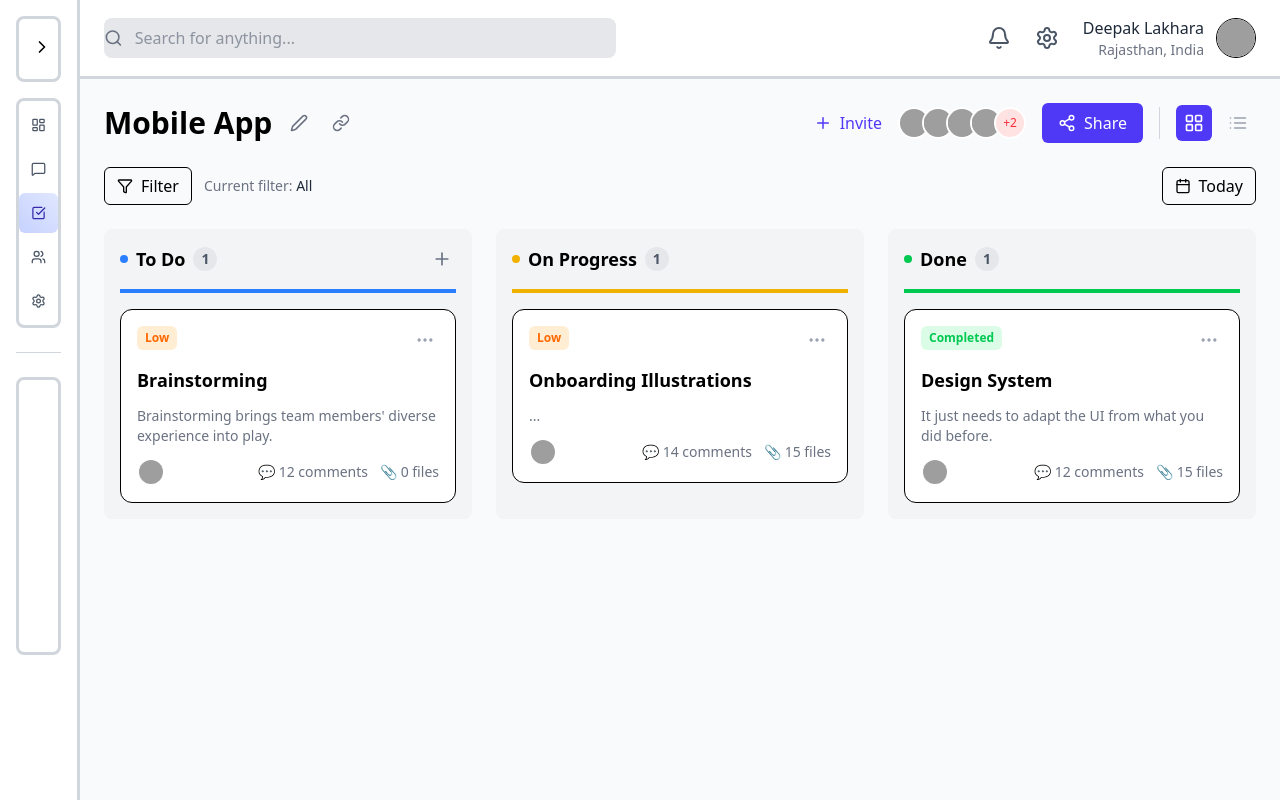
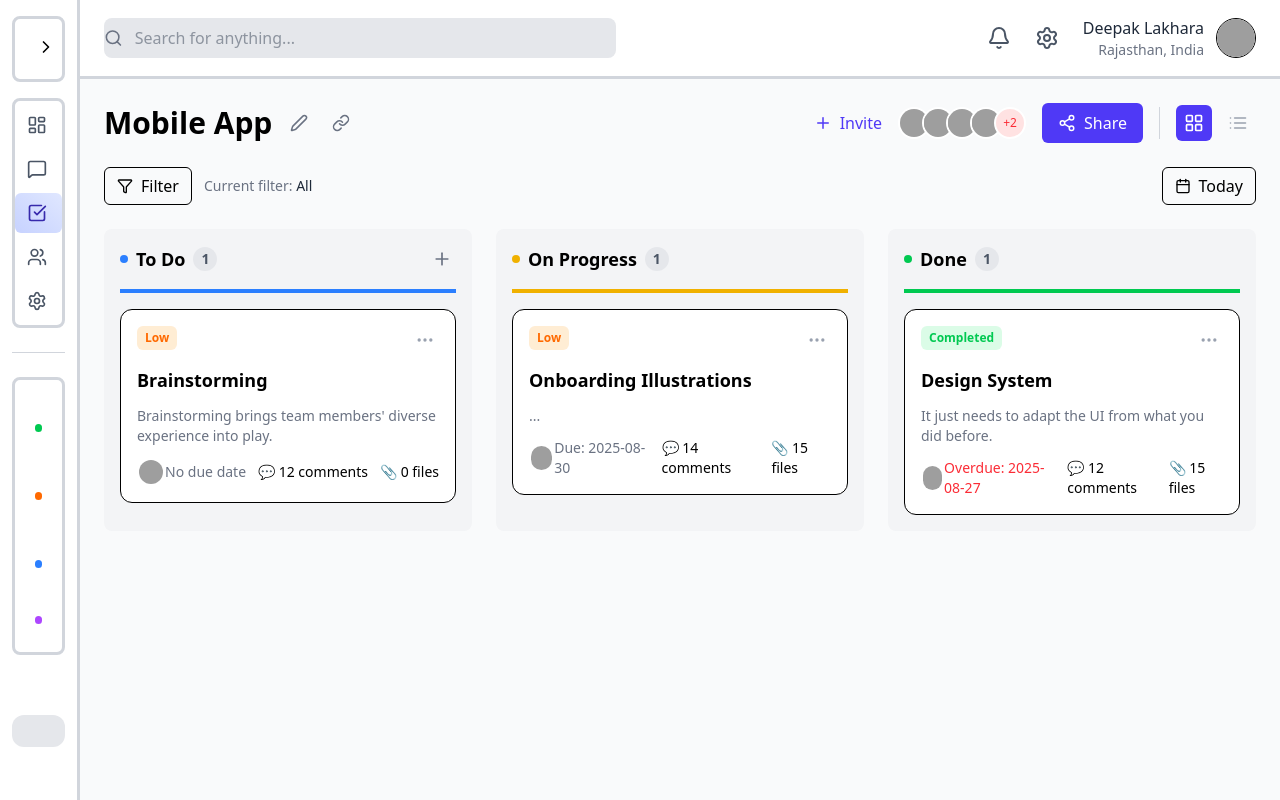
Before and after one commit to DEEPAK-7850/assignment, a React (Vite) app: page / in a window 1280 px wide. Shown: the top 800 px of the page. Built offline with nearby package versions, Linux system fonts and the light colour scheme; grey boxes are pictures that could not be loaded.

Commit message:
due date feature added

```diff
--- a/src/components/AddTaskModal.tsx
+++ b/src/components/AddTaskModal.tsx
@@ -1,4 +1,4 @@
-// src/components/AddTaskModal.tsx
+
 
 import { useState } from 'react';
 import { useDispatch } from 'react-redux';
@@ -15,6 +15,7 @@ export default function AddTaskModal({ isOpen, onClose }: AddTaskModalProps) {
   const [title, setTitle] = useState('');
   const [description, setDescription] = useState('');
   const [priority, setPriority] = useState<'Low' | 'High'>('Low');
+  const [dueDate, setDueDate] = useState<string | null>(null); // Added for due date
 
   const dispatch = useDispatch<AppDispatch>();
 
@@ -22,12 +23,13 @@ export default function AddTaskModal({ isOpen, onClose }: AddTaskModalProps) {
     e.preventDefault();
     if (!title.trim()) return; // Simple validation
 
-    dispatch(addTask({ title, description, priority }));
+    dispatch(addTask({ title, description, priority, dueDate }));
 
     // Reset form and close modal
     setTitle('');
     setDescription('');
     setPriority('Low');
+    setDueDate(null);
     onClose();
   };
 
@@ -77,6 +79,16 @@ export default function AddTaskModal({ isOpen, onClose }: AddTaskModalProps) {
                 <option value="High">High</option>
               </select>
             </div>
+            <div>
+              <label htmlFor="add-dueDate" className="block text-sm font-medium text-gray-700 mb-1">Due Date</label>
+              <input
+                type="date"
+                id="add-dueDate"
+                value={dueDate || ''}
+                onChange={(e) => setDueDate(e.target.value || null)}
+                className="w-full px-3 py-2 border border-gray-300 rounded-md shadow-sm focus:outline-none focus:ring-indigo-500 focus:border-indigo-500"
+              />
+            </div>
           </div>
           <div className="mt-6 flex justify-end gap-3">
             <button type="button" onClick={onClose} className="px-4 py-2 bg-gray-200 text-gray-800 rounded-md hover:bg-gray-300">
--- a/src/components/EditTaskModal.tsx
+++ b/src/components/EditTaskModal.tsx
@@ -1,4 +1,3 @@
-// src/components/EditTaskModal.tsx
 
 import { useState, useEffect } from 'react';
 import { useDispatch } from 'react-redux';
@@ -17,6 +16,7 @@ export default function EditTaskModal({ isOpen, onClose, task, columnId }: EditT
   const [title, setTitle] = useState('');
   const [description, setDescription] = useState('');
   const [priority, setPriority] = useState<'Low' | 'High' | 'Completed'>('Low');
+  const [dueDate, setDueDate] = useState<string | null>(null); // Added for due date
   const dispatch = useDispatch<AppDispatch>();
 
   useEffect(() => {
@@ -24,13 +24,14 @@ export default function EditTaskModal({ isOpen, onClose, task, columnId }: EditT
       setTitle(task.title);
       setDescription(task.description);
       setPriority(task.priority);
+      setDueDate(task.dueDate); // Initialize dueDate
     }
   }, [task]);
 
   const handleSubmit = (e: React.FormEvent) => {
     e.preventDefault();
     if (!title.trim()) return;
-    dispatch(editTask({ columnId, taskId: task.id, updates: { title, description, priority } }));
+    dispatch(editTask({ columnId, taskId: task.id, updates: { title, description, priority, dueDate } }));
     onClose();
   };
 
@@ -55,11 +56,21 @@ export default function EditTaskModal({ isOpen, onClose, task, columnId }: EditT
             </div>
             <div>
               <label htmlFor="edit-priority" className="block text-sm font-medium text-gray-700 mb-1">Priority</label>
-              <select id="edit-priority" value={priority} onChange={(e) => setPriority(e.target.value as any)} className="w-full mt-1 p-2 border rounded-md">
+              <select id="edit-priority" value={priority} onChange={(e) => setPriority(e.target.value as 'Low' | 'High' | 'Completed')} className="w-full mt-1 p-2 border rounded-md">
                 <option value="Low">Low</option>
                 <option value="High">High</option>
                 {columnId === 'done' && <option value="Completed">Completed</option>}
               </select>
+            </div>
+            <div>
+              <label htmlFor="edit-dueDate" className="block text-sm font-medium text-gray-700 mb-1">Due Date</label>
+              <input
+                type="date"
+                id="edit-dueDate"
+                value={dueDate || ''}
+                onChange={(e) => setDueDate(e.target.value || null)}
+                className="w-full mt-1 p-2 border rounded-md"
+              />
             </div>
           </div>
           <div className="mt-6 flex justify-end gap-3">
--- a/src/components/Sidebar.tsx
+++ b/src/components/Sidebar.tsx
@@ -1,3 +1,5 @@
+"use client"
+
 import {
   LayoutDashboard,
   MessageSquare,
@@ -6,19 +8,20 @@ import {
   Settings,
   Plus,
   Lamp,
-    MoreHorizontal,
   ChevronLeft,
   ChevronRight,
-  } from "lucide-react";
-  import { useState, createContext, useContext } from "react";
+} from "lucide-react"
+import { useState, createContext, useContext } from "react"
 
-  const SidebarContext = createContext();
+const SidebarContext = createContext()
 
 export default function Sidebar() {
-    const [expanded, setExpanded] = useState(false);
+  const [expanded, setExpanded] = useState(false)
 
   return (
-      <aside className={`h-[1280px] bg-white border-r-3 border-gray-300 p-4 flex flex-col justify-between transition-all duration-300 ease-in-out ${expanded ? 'w-64' : 'w-20'}`}>
+    <aside
+      className={`h-[1280px] bg-white border-r-3 border-gray-300 py-4 px-3 flex flex-col justify-between transition-all duration-300 ease-in-out ${expanded ? "w-64" : "w-20"}`}
+    >
       <SidebarContext.Provider value={{ expanded }}>
         <div>
           {/* Logo */}
@@ -27,10 +30,7 @@ import {
               <div className="w-8 h-8 bg-indigo-600 rounded-lg shrink-0"></div>
               <h1 className="text-xl font-bold">Project M.</h1>
             </div>
-              <button
-                onClick={() => setExpanded((curr) => !curr)}
-                className="p-1.5 hover:bg-gray-100 rounded-lg"
-              >
+            <button onClick={() => setExpanded((curr) => !curr)} className="p-1.5 hover:bg-gray-100 rounded-lg">
               {expanded ? <ChevronLeft size={20} /> : <ChevronRight size={20} />}
             </button>
           </div>
@@ -48,9 +48,13 @@ import {
 
           {/* Projects Navigation */}
           <div className="space-y-2 rounded-lg p-2 border-3 border-gray-300">
-              <div className={`flex items-center justify-between px-2 overflow-hidden transition-all ${expanded ? 'w-full' : 'w-0 h-0'}`}>
+            <div
+              className={`flex items-center justify-between px-2 overflow-hidden transition-all ${expanded ? "w-full" : "w-0 h-0"}`}
+            >
               <h2 className="text-sm font-bold text-gray-400 uppercase">My Projects</h2>
-                <button className="p-1 hover:bg-gray-100 rounded"><Plus size={16} /></button>
+              <button className="p-1 hover:bg-gray-100 rounded">
+                <Plus size={16} />
+              </button>
             </div>
             <ul className="flex-1 space-y-1">
               <SidebarItem icon={<div className="w-2 h-2 rounded-full bg-green-500"></div>} text="Mobile App" />
@@ -59,39 +63,45 @@ import {
               <SidebarItem icon={<div className="w-2 h-2 rounded-full bg-purple-500"></div>} text="Wireframes" />
             </ul>
           </div>
-          </div>
 
-          {/* Bottom "Thoughts" Block */}
-          <div className={`bg-gray-50 p-4 rounded-xl text-center relative overflow-hidden transition-all ${expanded ? '' : 'h-0 mt-6 p-0'}`}>
-            <div className={`w-12 h-12 bg-gray-200 rounded-full mx-auto flex items-center justify-center absolute -top-6 left-1/2 -translate-x-1/2 transition-all ${!expanded && 'opacity-0'}`}>
+          {/* "Thoughts" Block - Now positioned below Projects */}
+          <div
+            className={`bg-gray-200 p-4 rounded-xl text-center relative transition-all mt-[60px] ${expanded ? "" : "h-0 p-0"}`}
+          >
+            <div
+              className={`w-12 h-12 bg-gray-200 rounded-full mx-auto flex items-center justify-center absolute -top-6 left-1/2 -translate-x-1/2 transition-all ${!expanded && "opacity-0"}`}
+            >
               <Lamp className="text-yellow-500" />
             </div>
-            <div className={`pt-8 transition-all ${!expanded && 'opacity-0'}`}>
+            <div className={`pt-8 transition-all ${!expanded && "opacity-0"}`}>
               <h3 className="font-bold">Thoughts Time</h3>
               <p className="text-sm text-gray-500 my-2">Share thoughts with your peers.</p>
               <button className="w-full bg-white p-2 rounded-md font-medium mt-2 border">Write a message</button>
             </div>
           </div>
+        </div>
       </SidebarContext.Provider>
     </aside>
-    );
+  )
 }
 
 export function SidebarItem({ icon, text, active, alert }) {
-    const { expanded } = useContext(SidebarContext);
+  const { expanded } = useContext(SidebarContext)
 
   return (
-      <li className={`relative flex items-center py-2 px-3 my-1 font-medium rounded-md cursor-pointer transition-colors group ${active ? "bg-gradient-to-tr from-indigo-200 to-indigo-100 text-indigo-800" : "hover:bg-indigo-50 text-gray-600"}`}>
+    <li
+      className={`relative flex items-center py-2 px-3 my-1 font-medium rounded-md cursor-pointer transition-colors group ${active ? "bg-gradient-to-tr from-indigo-200 to-indigo-100 text-indigo-800" : "hover:bg-indigo-50 text-gray-600"}`}
+    >
       {icon}
-        <span className={`overflow-hidden transition-all ${expanded ? "w-52 ml-3" : "w-0"}`}>
-          {text}
-        </span>
+      <span className={`overflow-hidden transition-all ${expanded ? "w-52 ml-3" : "w-0"}`}>{text}</span>
       {alert && <div className={`absolute right-2 w-2 h-2 rounded bg-indigo-400 ${!expanded && "top-2"}`}></div>}
       {!expanded && (
-          <div className={`absolute left-full rounded-md px-2 py-1 ml-6 bg-indigo-100 text-indigo-800 text-sm invisible opacity-20 -translate-x-3 transition-all group-hover:visible group-hover:opacity-100 group-hover:translate-x-0`}>
+        <div
+          className={`absolute left-full rounded-md px-2 py-1 ml-6 bg-indigo-100 text-indigo-800 text-sm invisible opacity-20 -translate-x-3 transition-all group-hover:visible group-hover:opacity-100 group-hover:translate-x-0`}
+        >
           {text}
         </div>
       )}
     </li>
-    );
+  )
 }
--- a/src/components/TaskBoard.tsx
+++ b/src/components/TaskBoard.tsx
@@ -1,6 +1,5 @@
-// src/components/TaskBoard.tsx
 
-import { useState } from "react";
+import { useState, useEffect } from "react";
 import { Plus, MoreHorizontal, Filter, Calendar, Share2, Edit2, Link, LayoutGrid, List, Trash2, Pencil } from "lucide-react";
 import { DragDropContext, Droppable, Draggable, DropResult } from "@hello-pangea/dnd";
 import { useSelector, useDispatch } from "react-redux";
@@ -11,6 +10,24 @@ import EditTaskModal from "./EditTaskModal";
 
 const TaskCard = ({ task, onPriorityChange, onDelete, onEdit }: { task: Task, onPriorityChange: () => void, onDelete: () => void, onEdit: () => void }) => {
   const [isMenuOpen, setIsMenuOpen] = useState(false);
+
+  // Determine due date styling
+  let dueDateStyle = "text-gray-500";
+  let dueDateText = task.dueDate ? `Due: ${task.dueDate}` : "No due date";
+  if (task.dueDate) {
+    const now = new Date();
+    const due = new Date(task.dueDate);
+    const timeDiff = due.getTime() - now.getTime();
+    const oneDayInMs = 24 * 60 * 60 * 1000;
+    if (timeDiff < -oneDayInMs) {
+      dueDateStyle = "text-red-500 font-medium"; // Overdue
+      dueDateText = `Overdue: ${task.dueDate}`;
+    } else if (timeDiff <= oneDayInMs) {
+      dueDateStyle = "text-yellow-600 font-medium"; // Due soon
+      dueDateText = `Due soon: ${task.dueDate}`;
+    }
+  }
+
   return (
     <div className="bg-white p-4 rounded-xl border space-y-3 relative">
       <div className="flex justify-between items-start">
@@ -31,7 +48,8 @@ const TaskCard = ({ task, onPriorityChange, onDelete, onEdit }: { task: Task, on
         <div className="flex -space-x-2">
           {task.members.map((member, index) => <img key={index} src={member} alt="member" className="w-7 h-7 rounded-full border-2 border-white" />)}
         </div>
-        <div className="flex items-center gap-3 text-sm text-gray-500">
+        <div className="flex items-center gap-3 text-sm">
+          <span className={dueDateStyle}>{dueDateText}</span>
           <span>💬 {task.comments} comments</span>
           <span>📎 {task.files} files</span>
         </div>
@@ -140,6 +158,21 @@ export default function TaskBoard() {
   const [editingTask, setEditingTask] = useState<Task | null>(null);
   const [editingTaskColumn, setEditingTaskColumn] = useState<'todo' | 'inProgress' | 'done'>('todo');
   const [activeFilter, setActiveFilter] = useState('All');
+  const [reminderTasks, setReminderTasks] = useState<Task[]>([]);
+
+  // Check for overdue or soon-due tasks
+  useEffect(() => {
+    const allTasks = [...todo, ...inProgress, ...done];
+    const now = new Date();
+    const oneDayInMs = 24 * 60 * 60 * 1000; // 24 hours in milliseconds
+    const reminders = allTasks.filter(task => {
+      if (!task.dueDate) return false;
+      const due = new Date(task.dueDate);
+      const timeDiff = due.getTime() - now.getTime();
+      return timeDiff <= oneDayInMs && timeDiff >= -oneDayInMs; // Due within 24 hours or overdue
+    });
+    setReminderTasks(reminders);
+  }, [todo, inProgress, done]);
 
   const handleDragEnd = (result: DropResult) => {
     const { source, destination } = result;
@@ -171,6 +204,11 @@ export default function TaskBoard() {
       <DragDropContext onDragEnd={handleDragEnd}>
         <div>
           <DashboardHeader />
+          {reminderTasks.length > 0 && (
+            <div className="bg-yellow-100 text-yellow-800 p-3 rounded-md mb-4">
+              <strong>Reminder:</strong> {reminderTasks.length} task(s) due soon or overdue: {reminderTasks.map(t => t.title).join(', ')}
+            </div>
+          )}
           <FilterBar activeFilter={activeFilter} setActiveFilter={setActiveFilter} />
           <div className="grid grid-cols-1 md:grid-cols-3 gap-6">
             <TaskColumn
--- a/src/redux/tasksSlice.ts
+++ b/src/redux/tasksSlice.ts
@@ -1,4 +1,3 @@
-// src/redux/tasksSlice.ts
 
 import { createSlice, PayloadAction } from '@reduxjs/toolkit';
 
@@ -11,6 +10,7 @@ export interface Task {
   comments: number;
   files: number;
   members: string[];
+  dueDate: string | null; // Added for due date
 }
 
 interface TasksState {
@@ -36,9 +36,9 @@ const loadState = (): TasksState => {
     if (serializedState === null) {
       // If nothing is in localStorage, return the default initial data
       return {
-        todo: [ { id: "1", title: "Brainstorming", description: "Brainstorming brings team members' diverse experience into play.", priority: "Low", priorityColor: "bg-orange-100 text-orange-500", comments: 12, files: 0, members: ["https://i.pravatar.cc/24?img=1"] } ],
-        inProgress: [ { id: "4", title: "Onboarding Illustrations", description: "...", priority: "Low", priorityColor: "bg-orange-100 text-orange-500", comments: 14, files: 15, members: ["https://i.pravatar.cc/24?img=5"] } ],
-        done: [ { id: "7", title: "Design System", description: "It just needs to adapt the UI from what you did before.", priority: "Completed", priorityColor: "bg-green-100 text-green-500", comments: 12, files: 15, members: ["https://i.pravatar.cc/24?img=9"] } ]
+        todo: [ { id: "1", title: "Brainstorming", description: "Brainstorming brings team members' diverse experience into play.", priority: "Low", priorityColor: "bg-orange-100 text-orange-500", comments: 12, files: 0, members: ["https://i.pravatar.cc/24?img=1"], dueDate: null } ],
+        inProgress: [ { id: "4", title: "Onboarding Illustrations", description: "...", priority: "Low", priorityColor: "bg-orange-100 text-orange-500", comments: 14, files: 15, members: ["https://i.pravatar.cc/24?img=5"], dueDate: "2025-08-30" } ],
+        done: [ { id: "7", title: "Design System", description: "It just needs to adapt the UI from what you did before.", priority: "Completed", priorityColor: "bg-green-100 text-green-500", comments: 12, files: 15, members: ["https://i.pravatar.cc/24?img=9"], dueDate: "2025-08-27" } ]
       };
     }
     return JSON.parse(serializedState);
@@ -54,7 +54,7 @@ const tasksSlice = createSlice({
   name: 'tasks',
   initialState,
   reducers: {
-    addTask: (state, action: PayloadAction<{ title: string; description: string; priority: 'Low' | 'High' }>) => {
+    addTask: (state, action: PayloadAction<{ title: string; description: string; priority: 'Low' | 'High'; dueDate: string | null }>) => {
       const priorityColor = action.payload.priority === 'Low' ? 'bg-orange-100 text-orange-500' : 'bg-red-100 text-red-500';
       const newTask: Task = {
         id: crypto.randomUUID(),
@@ -65,6 +65,7 @@ const tasksSlice = createSlice({
         comments: 0,
         files: 0,
         members: [],
+        dueDate: action.payload.dueDate,
       };
       state.todo.push(newTask);
       saveState(state);
@@ -86,13 +87,14 @@ const tasksSlice = createSlice({
       destColumn.splice(destinationIndex, 0, movedTask);
       saveState(state);
     },
-    editTask: (state, action: PayloadAction<{ columnId: keyof TasksState, taskId: string, updates: { title: string; description: string; priority: 'Low' | 'High' | 'Completed' } }>) => {
+    editTask: (state, action: PayloadAction<{ columnId: keyof TasksState, taskId: string, updates: { title: string; description: string; priority: 'Low' | 'High' | 'Completed'; dueDate: string | null } }>) => {
       const { columnId, taskId, updates } = action.payload;
       const task = state[columnId].find(task => task.id === taskId);
       if (task) {
         task.title = updates.title;
         task.description = updates.description;
         task.priority = updates.priority;
+        task.dueDate = updates.dueDate;
         if (updates.priority === 'Low') task.priorityColor = 'bg-orange-100 text-orange-500';
         else if (updates.priority === 'High') task.priorityColor = 'bg-red-100 text-red-500';
         else task.priorityColor = 'bg-green-100 text-green-500';
```
Lines whose indentation alone changed are shown as unchanged.
